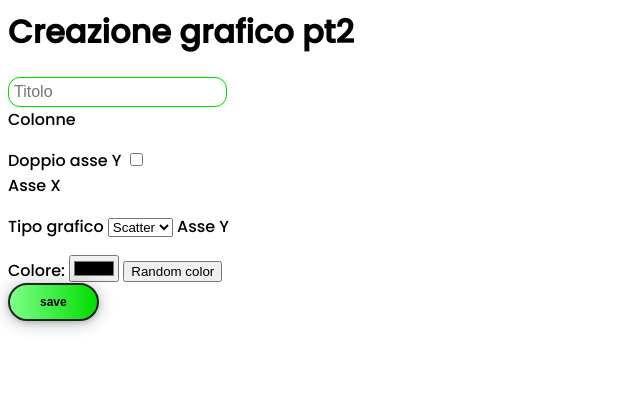
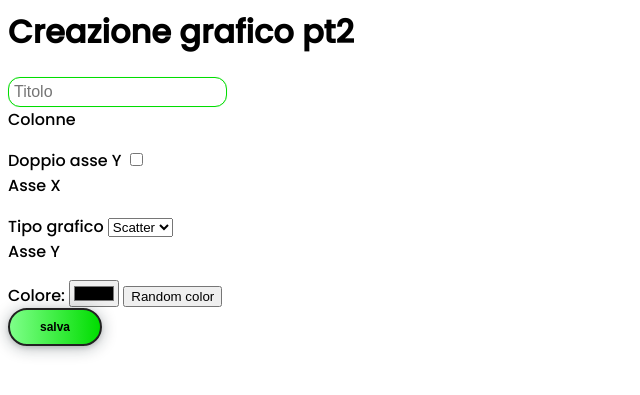
Before and after one commit to jcosmick/Flaskly, a Flask app: template templates/crea_parte2.html in a window 1280 px wide. Shown: the top 395 px of the page, without its empty margins (0-640 px from the left). Run offline with Flask 2, Linux system fonts and the light colour scheme; the template is opened without the code that fills it: values that come from a table or form of the project are taken from there, others are empty.

Commit message:
more style

```diff
--- a/forms.py
+++ b/forms.py
@@ -52,7 +52,7 @@ class CreaGraph2(FlaskForm):
 
     colorY1 = StringField("Colore: ",widget=ColorInput())
     colorY2 = StringField("Colore: ",widget=ColorInput())
-    submit = SubmitField("Save")
+    submit = SubmitField("Salva")
 
     def y2_checked_not_null(self):
         """Se è stata aggiunta una seconda asse y viene eseguito il controllo:
--- a/templates/crea_parte2.html
+++ b/templates/crea_parte2.html
@@ -25,18 +25,22 @@
             <div id="assi">
                 <span>
                     {{form.asseX.label}} {{form.asseX}}
-                    {{form.graphTypeY1.label}} {{form.graphTypeY1}}
+                    <div>
+                        {{form.graphTypeY1.label}} {{form.graphTypeY1}}
+                    </div>
                     {{form.asseY1.label}} {{form.asseY1}}
                     {{form.colorY1.label}} {{form.colorY1}}
                     <input type="button" value="Random color" onclick="setColor('{{form.colorY1.id}}')">
                 </span>
                 <span id="asse2y" style="display: none">
-                    {{form.graphTypeY2.label}} {{form.graphTypeY2}}
+                    <div>
+                        {{form.graphTypeY2.label}} {{form.graphTypeY2}}
+                        <span id="secondary">
+                            {{form.secondary.label}}
+                            {{form.secondary}}
+                        </span>
+                    </div>
                     {{form.asseY2.label}}
-                    <span id="secondary">
-                        {{form.secondary.label}}
-                        {{form.secondary}}
-                    </span>
                     {{form.asseY2}}
                     {{form.colorY2.label}} {{form.colorY2}}
                     <input type="button" value="Random color" onclick="setColor('{{form.colorY2.id}}')">
```
